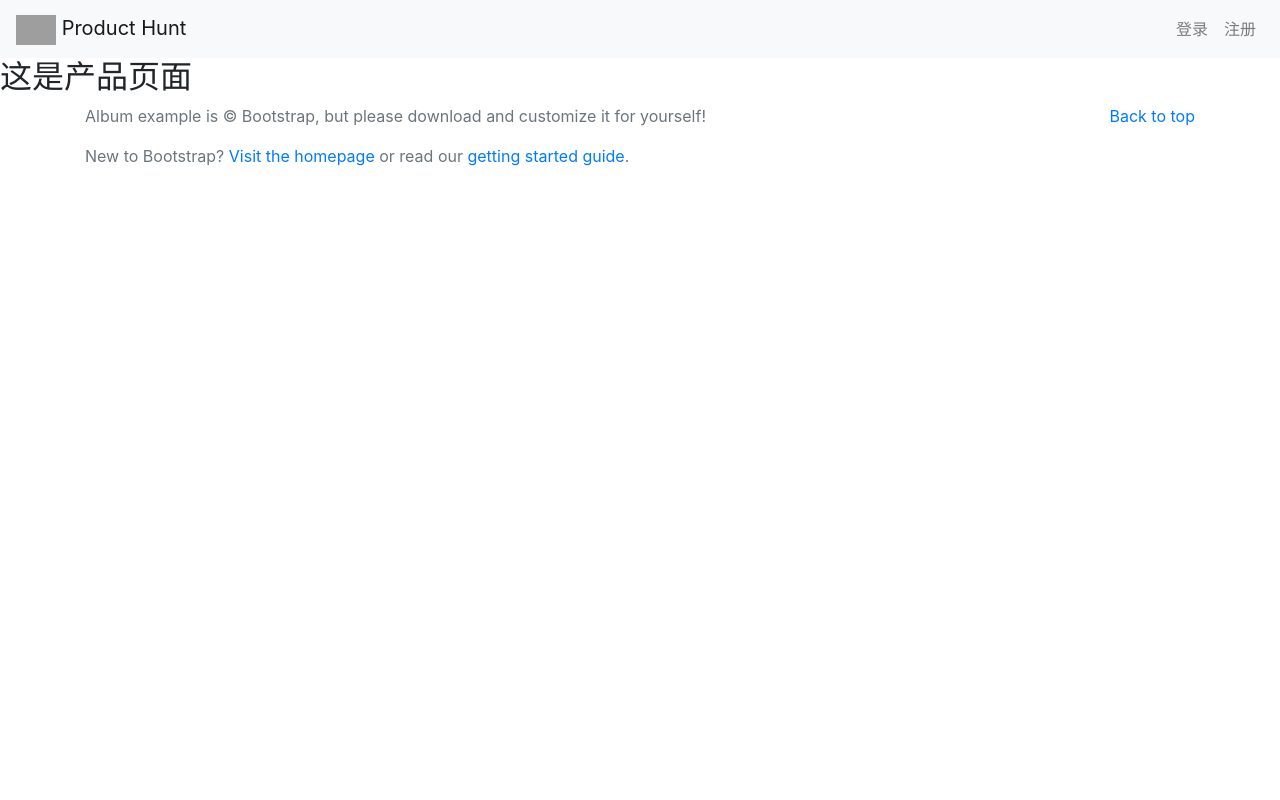
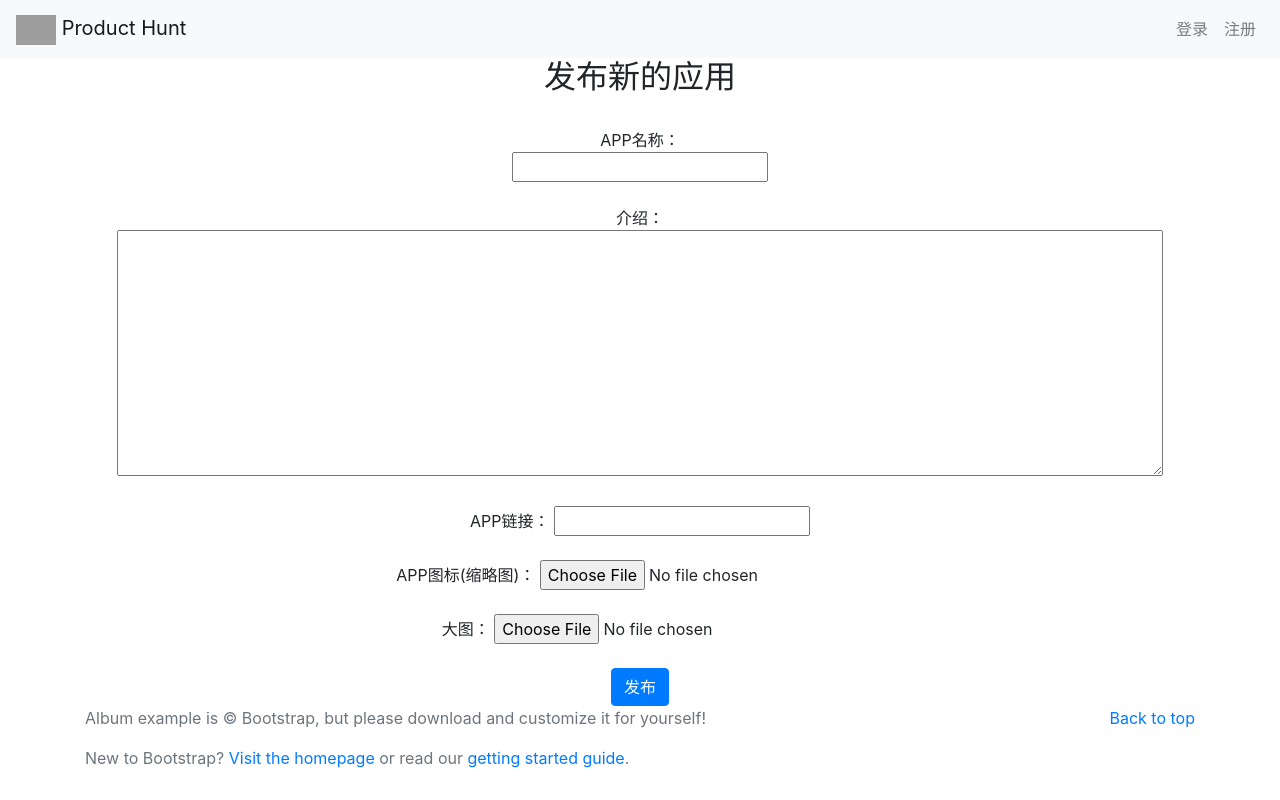
Before and after one commit to YeHuScholar/product_hunt, a Django app: template products/templates/publish.html in a window 1280 px wide. Run offline with Django 3.2, Linux system fonts and the light colour scheme; the template is opened without the code that fills it, so the values that code supplies are empty; some libraries are stand-ins or nearby versions; grey boxes are pictures that could not be loaded.

Commit message:
新增了APP发布功能

```diff
--- a/ph/urls.py
+++ b/ph/urls.py
@@ -21,4 +21,5 @@ urlpatterns = [
     path('admin/', admin.site.urls),
     path('', products.views.product_list, name='主页'),
     path('account/', include("account.urls")),
+    path('products/', include("products.urls")),
 ]
--- a/products/templates/publish.html
+++ b/products/templates/publish.html
@@ -8,7 +8,37 @@
 {% extends "theme.html" %}
 
 {% block content %}
-<h2>这是产品页面</h2>
+
+    <h2 align="center">发布新的应用</h2>
+    <br>
+
+    <form method="POST" action=" {% url '注册页面' %} " align="center">
+        {% csrf_token %}
+        APP名称：
+        <br>
+        <input type="text" name="APP名称">
+        <br>
+        <br>
+        介绍：
+        <br>
+        <textarea cols="100" rows="10" name="介绍"></textarea>
+        <br>
+        <br>
+        APP链接：
+        <input type="text" name="APP链接">
+        <br>
+        <br>
+        APP图标(缩略图)：
+        <input type="file" name="APP图标">
+        <br>
+        <br>
+        大图：
+        <input type="file" name="大图">
+        <br>
+        <br>
+        <input class="btn btn-primary" type="submit" value="发布">
+    </form>
+
 {% endblock content %}
 </body>
 </html>
--- a/products/urls.py
+++ b/products/urls.py
@@ -0,0 +1,6 @@
+from django.urls import path
+from . import views
+
+urlpatterns = [
+    path('publish/', views.publish, name='发布页面'),
+]
--- a/templates/theme.html
+++ b/templates/theme.html
@@ -31,6 +31,7 @@
 
               {% if user.is_authenticated %}
                 <li class="nav-item">
+                    <a class="nav-link" href=" {% url '发布页面' %} ">发布</a>
                     <a class="nav-item nav-link" href="Javascript:{document.getElementById('退出').submit()}">退出</a>
                 </li>
                 <form id="退出" method="POST" action=" {% url '退出页面' %} ">
```
Also changed, not shown: products/views.py (+12 -0 lines).
